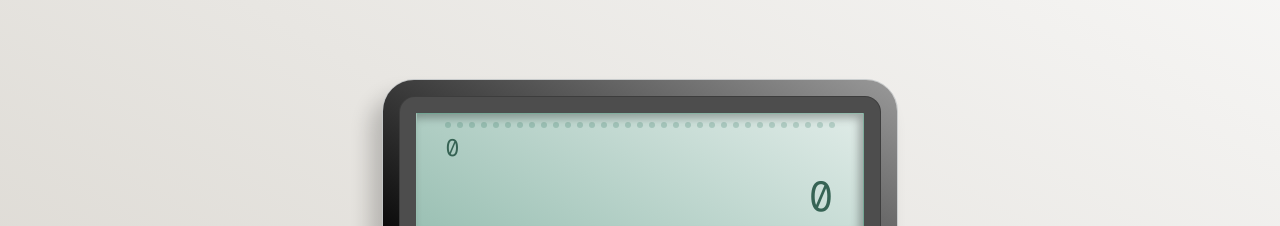
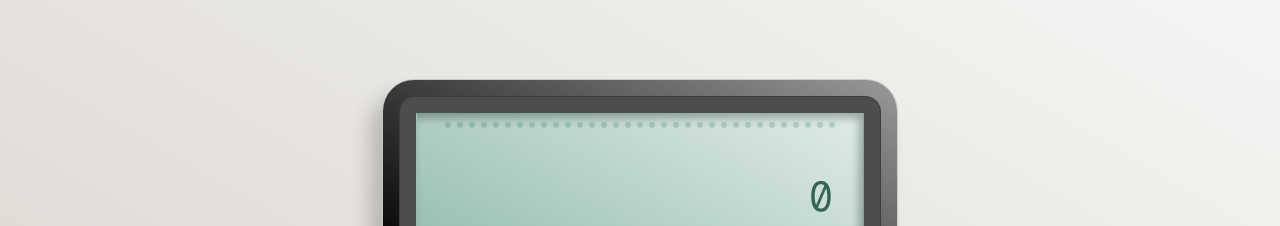
Before and after one commit to dinoonid/Reverse-Polish-Calculator, a Vue app: page / in a window 1280 px wide. Shown: the top 226 px of the page. Built offline with nearby package versions, Linux system fonts and the light colour scheme.

Commit message:
Update return of nextEntry

```diff
--- a/src/components/CalculatorScreen.vue
+++ b/src/components/CalculatorScreen.vue
@@ -25,7 +25,7 @@ const props = defineProps(['entry', 'entryList', 'hasEntryError'])
 const nextEntry = computed(() => {
   const entryListLength = props.entryList.length
   if (entryListLength > 0) return props.entryList[0]
-  else return '0'
+  else return ''
 })
 </script>
 
@@ -76,6 +76,7 @@ const nextEntry = computed(() => {
     font-size: 24px;
     font-family: 'Fragment Mono', monospace;
     line-height: 24px;
+    min-height: 24px;
     text-align: left;
     margin-bottom: 16px;
   }
```
